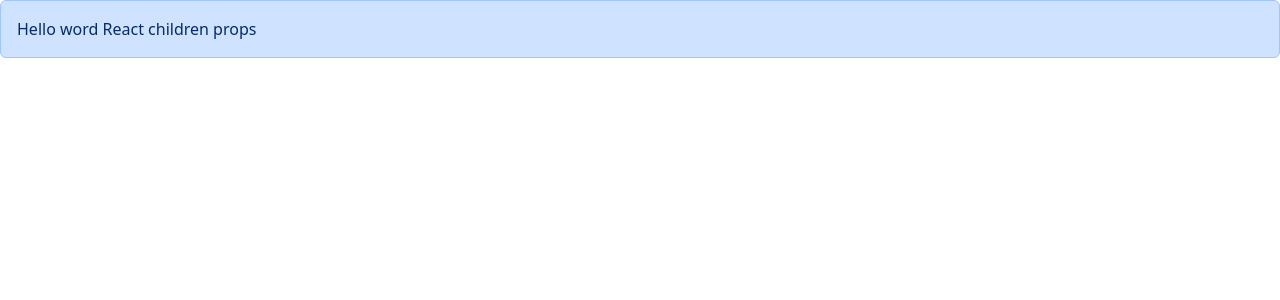
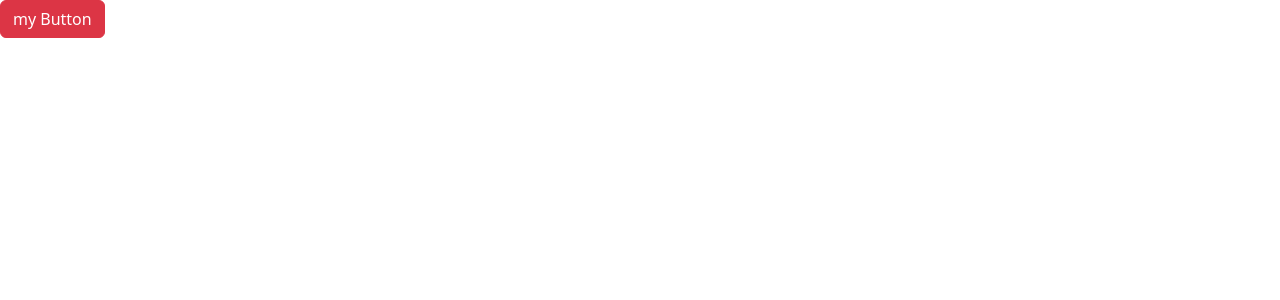
Before and after one commit to Naiem1/React-18-for-Beginners-cwm, a React (Vite) app: page / in a window 1280 px wide. Shown: the top 300 px of the page. Built offline with nearby package versions, Linux system fonts and the light colour scheme.

Commit message:
13-building button component

```diff
--- a/src/App.tsx
+++ b/src/App.tsx
@@ -1,11 +1,9 @@
-import Alert from './components/Alert';
+import Button from './components/Button';
 
 function App() {
   return (
     <div>
-      <Alert>
-        Hello word <span>React children props</span>
-      </Alert>
+      <Button  color='danger' onClick={() => console.log('clicked')}>my Button</Button>
     </div>
   );
 }
--- /dev/null
+++ b/src/components/Button.tsx
@@ -0,0 +1,23 @@
+import { ReactNode } from 'react';
+
+interface Props {
+  children: ReactNode;
+  color?:
+    | 'secondary'
+    | 'success'
+    | 'info'
+    | 'dark'
+    | 'danger'
+    | 'warning'
+  | 'light';
+  onClick: () => void;
+}
+const Button: React.FC<Props> = ({ children, onClick, color = 'primary' }) => {
+  return (
+    <button type="button" className={'btn btn-' + color} onClick={onClick}>
+      {children}
+    </button>
+  );
+};
+
+export default Button;
```
